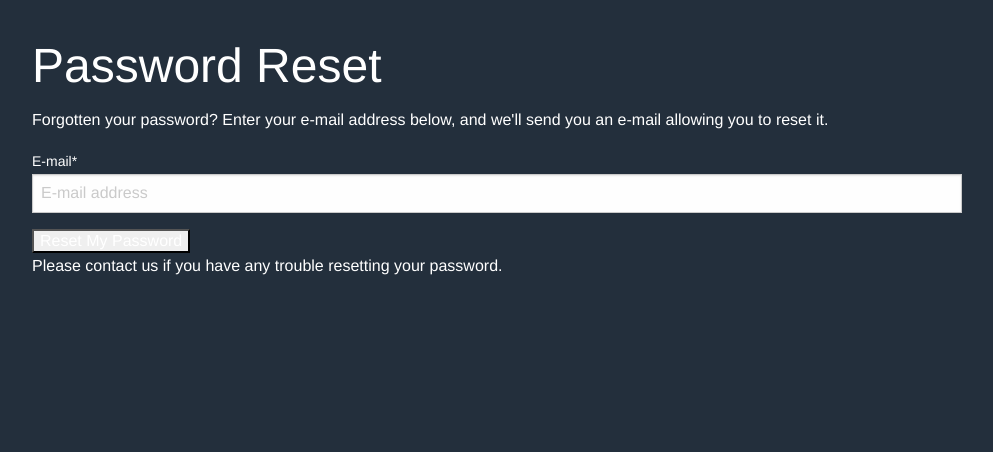
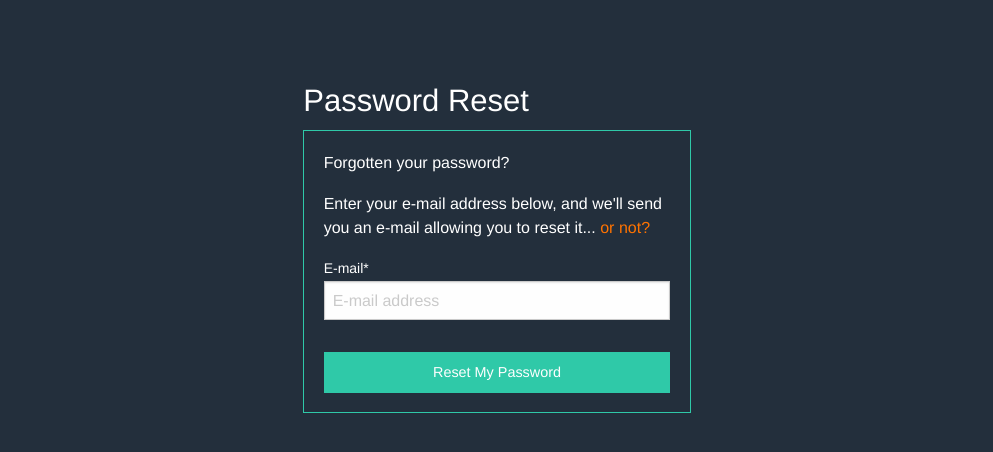
Before and after one commit to SaturDJang/warp, a Django app: page /accounts/password/reset/ in a window 1280 px wide. Shown: the part 64-516 px from the top of the page, without its empty margins (143-1136 px from the left). Run offline with Django 3.2, Linux system fonts and the light colour scheme; style sheets or scripts are compiled from the project's sources; parts of the project's set-up code (start-up, migrations or seed data) failed here and were passed over; some libraries are stand-ins or nearby versions.

Commit message:
Design etc Pages

```diff
--- a/warp/static/sass/common/project.scss
+++ b/warp/static/sass/common/project.scss
@@ -77,4 +77,8 @@ body {
   h1, h2, h3, h4, h5, a, span, button, div, label {
     color: white;
   }
+
+  .blank {
+    margin-bottom: 1rem;
+  }
 }
--- a/warp/static/sass/mobile/login.scss
+++ b/warp/static/sass/mobile/login.scss
@@ -13,6 +13,11 @@ div.login-form {
     .login-title {
       font-size: 20px;
       color: $key-green-color;
+    }
+
+    a.back-login {
+      color: $key-orange-color;
+      margin-bottom: 1rem;
     }
 
     div.login-title-wrapper {
@@ -61,6 +66,10 @@ div.login-form {
       &:hover {
         background-color: #00a57c;
       }
+      &.signup {
+        width: 100%;
+        margin-top: 1rem;
+      }
     }
   }
 }
--- a/warp/templates/account/password_reset.html
+++ b/warp/templates/account/password_reset.html
@@ -7,19 +7,22 @@
 {% block head_title %}{% trans "Password Reset" %}{% endblock %}
 
 {% block inner %}
+  <div class="login-form small-5 small-centered">
+    <h3>{% trans "Password Reset" %}</h3>
+    <div class="login-wrapper">
+      {% if user.is_authenticated %}
+        {% include "account/snippets/already_logged_in.html" %}
+      {% endif %}
 
-    <h1>{% trans "Password Reset" %}</h1>
-    {% if user.is_authenticated %}
-    {% include "account/snippets/already_logged_in.html" %}
-    {% endif %}
-
-    <p>{% trans "Forgotten your password? Enter your e-mail address below, and we'll send you an e-mail allowing you to reset it." %}</p>
-
-    <form method="POST" action="{% url 'account_reset_password' %}" class="password_reset">
+      <p>{% trans "Forgotten your password?" %}</p>
+      <span>{% trans "Enter your e-mail address below, and we'll send you an e-mail allowing you to reset it..." %}</span>
+      <a class="back-login" href="{{ login_url }}">{% trans "or not?" %}</a>
+      <div class="blank"></div>
+      <form method="POST" action="{% url 'account_reset_password' %}" class="password_reset">
         {% csrf_token %}
         {{ form|crispy }}
-        <input type="submit" value="{% trans 'Reset My Password' %}" />
-    </form>
-
-    <p>{% blocktrans %}Please contact us if you have any trouble resetting your password.{% endblocktrans %}</p>
+        <button class="button secondaryAction signup" type="submit">Reset My Password</button>
+      </form>
+    </div>
+  </div>
 {% endblock %}
```
Also changed, not shown: warp/templates/account/signup.html (+8 -5 lines).
